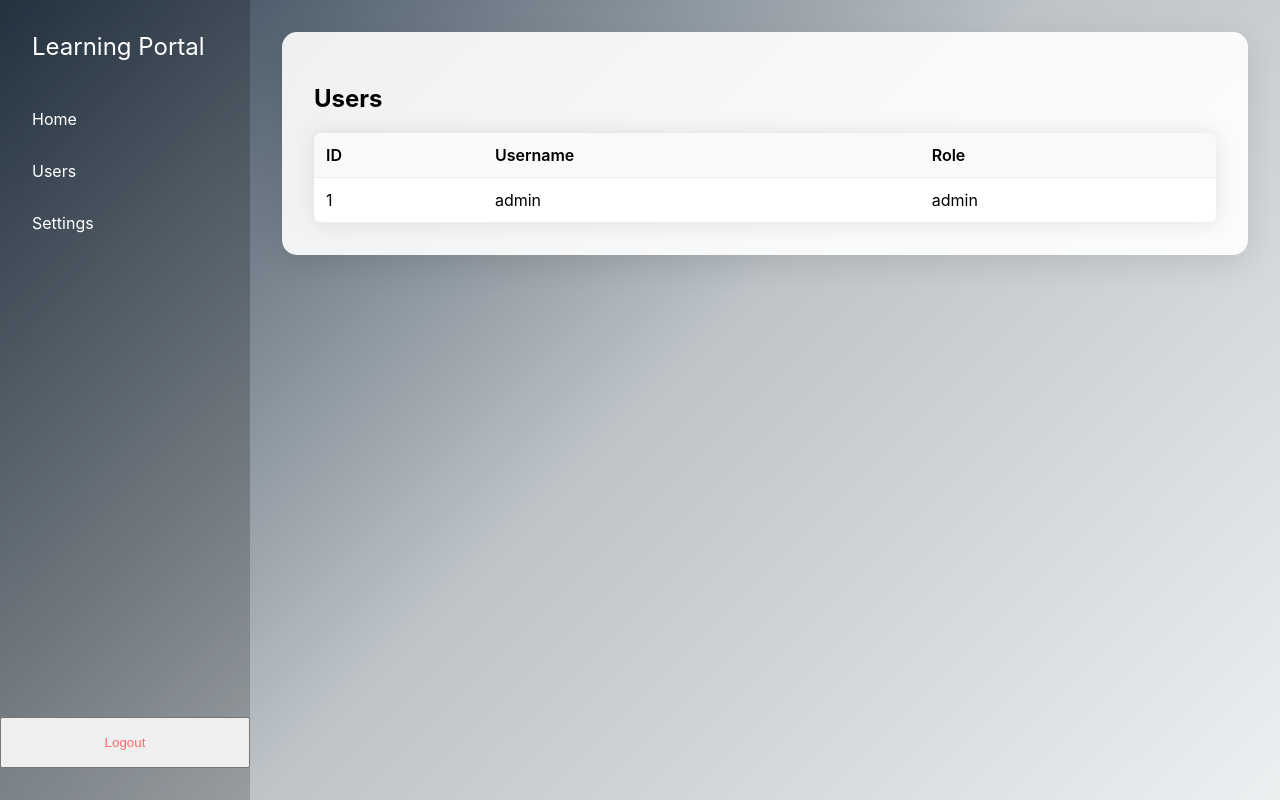
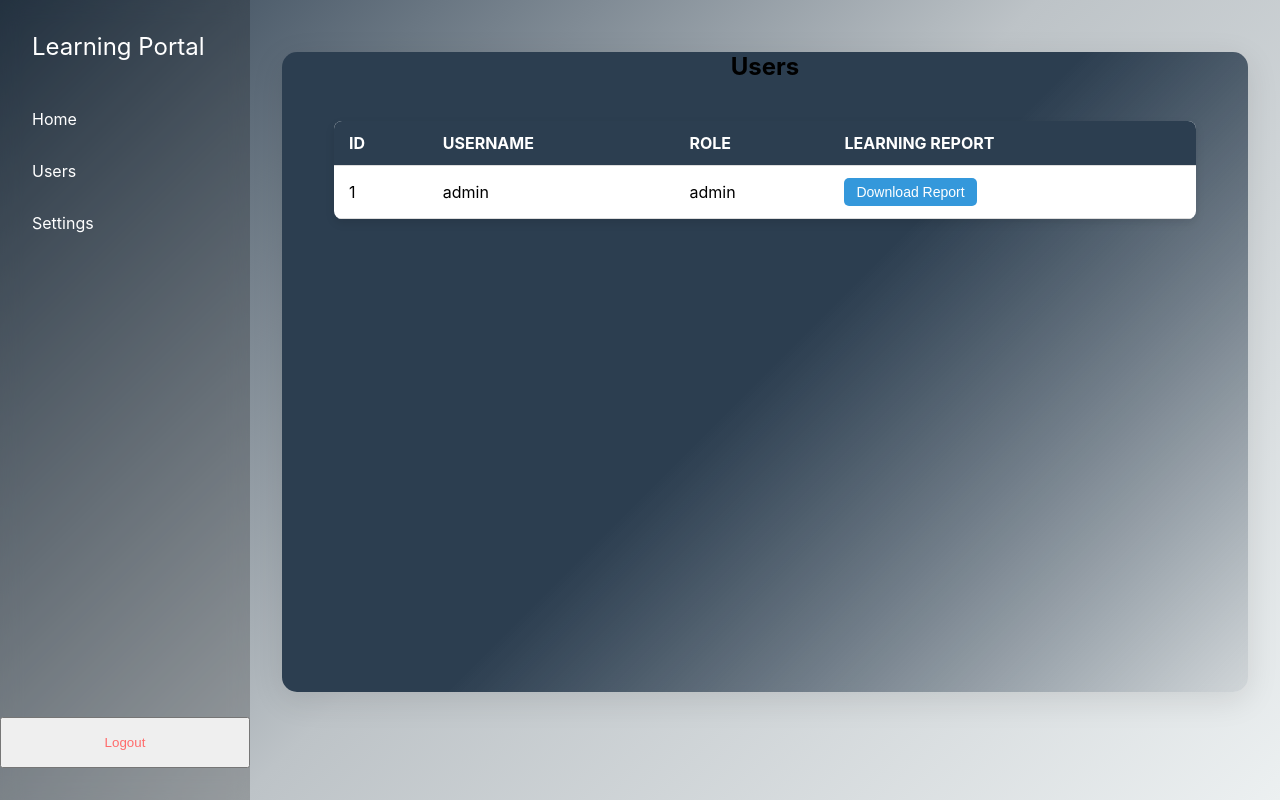
Before and after one commit to Invecto-technologies-pvt-ltd/Learning-Portal, a React (Vite) app: page /dashboard/users in a window 1280 px wide. Built offline with nearby package versions, Linux system fonts and the light colour scheme; sample sign-in values are in the browser's storage.

Commit message:
Report Downloading Feature with some minor UI_Changes

```diff
--- a/package.json
+++ b/package.json
@@ -21,6 +21,7 @@
     "vite": "^5.0.0"
   },
   "dependencies": {
-    "react-router-dom": "^7.1.5"
+    "react-router-dom": "^7.1.5",
+    "xlsx": "^0.18.5"
   }
 }
--- /dev/null
+++ b/src/components/Dashboard.css
@@ -0,0 +1,46 @@
+.content {
+    display: flex;
+    flex-direction: column;
+    align-items: center;
+    justify-content: center;
+    min-height: 80vh; /* Full height to center vertically */
+    text-align: center;
+    /* background: linear-gradient(135deg, rgba(44, 62, 80, 0), rgba(189, 195, 199, 0.5), rgba(236, 240, 241, 1)); */
+    background: linear-gradient(135deg, rgba(44, 62, 80, 1) 50%, rgba(189, 195, 199, 0.5) 100%);
+
+  }
+
+  .portal-grid {
+    display: grid;
+    grid-template-columns: repeat(4, minmax(200px, 1fr));
+    gap: 20px;
+    justify-content: center;
+    align-items: center;
+    margin-top: 20px;
+  }
+
+  .portal-card {
+    background-color: var(--card-color, #ddd);
+    padding: 20px;
+    border-radius: 10px;
+    text-align: center;
+    transition: transform 0.3s ease-in-out;
+  }
+
+  .portal-card:hover {
+    transform: scale(1.05);
+  }
+
+  .portal-button {
+    margin-top: 10px;
+    padding: 10px 15px;
+    border: none;
+    background-color: #333;
+    color: white;
+    border-radius: 5px;
+    cursor: pointer;
+  }
+
+  .portal-button:hover {
+    background-color: #555;
+  }
--- /dev/null
+++ b/src/components/LearningTimeContext.jsx
@@ -0,0 +1,30 @@
+import { createContext, useContext, useEffect, useState } from "react";
+
+const LearningTimeContext = createContext();
+
+export function LearningTimeProvider({ children }) {
+  const [learningTimes, setLearningTimes] = useState(() => {
+    return JSON.parse(localStorage.getItem("learningTimes")) || {};
+  });
+
+  useEffect(() => {
+    localStorage.setItem("learningTimes", JSON.stringify(learningTimes));
+  }, [learningTimes]);
+
+  const updateLearningTime = (oemId) => {
+    setLearningTimes((prev) => ({
+      ...prev,
+      [oemId]: (prev[oemId] || 0) + 1,
+    }));
+  };
+
+  return (
+    <LearningTimeContext.Provider value={{ learningTimes, updateLearningTime }}>
+      {children}
+    </LearningTimeContext.Provider>
+  );
+}
+
+export function useLearningTime() {
+  return useContext(LearningTimeContext);
+}
--- a/src/components/Login.jsx
+++ b/src/components/Login.jsx
@@ -17,6 +17,8 @@ export default function Login() {
     if (username === validUsername && password === validPassword) {
       localStorage.setItem('isAuthenticated', 'true');
       localStorage.setItem('currentUser', username);
+      localStorage.setItem("learningTimes", JSON.stringify({})); // Reset learning data
+      localStorage.setItem("isAuthenticated", "true");
 
       // Trigger a manual storage update event
       window.dispatchEvent(new Event("storage"));
@@ -25,6 +27,7 @@ export default function Login() {
     } else {
       setError('Invalid username or password');
     }
+
   };
 
   return (
--- a/src/components/ProtectedLayout.jsx
+++ b/src/components/ProtectedLayout.jsx
@@ -7,11 +7,14 @@ export default function ProtectedLayout() {
   const navigate = useNavigate();
 
   const handleLogout = () => {
-    localStorage.removeItem('isAuthenticated');
-    localStorage.removeItem('currentUser');
-    window.dispatchEvent(new Event("storage"));
+    localStorage.removeItem("learningTimes"); // Remove learning time data
+    localStorage.removeItem("isAuthenticated");
+    localStorage.removeItem("currentUser");
+    window.dispatchEvent(new Event("storage")); // Notify components
     navigate('/login');
+    window.location.reload(); // Force refresh to reset state
   };
+
 
   return (
     <div className="app-container">
--- /dev/null
+++ b/src/components/Users.css
@@ -0,0 +1,67 @@
+/* Override global content styles only for Users page */
+.users-page * {
+  box-sizing: border-box;
+}
+
+.users-container {
+    width: 100%;
+    margin: 0; /* Remove margin */
+    padding: 20px; /* Add slight padding */
+    position: relative;
+  }
+
+  /* Reset global content class for Users page */
+  .users-page .content {
+    position: static !important;
+    display: block !important;
+    align-items: flex-start !important;
+    justify-content: flex-start !important;
+    height: auto !important;
+    padding-top: 0 !important;
+    margin-top: 0 !important;
+  }
+
+  /* Table Styling */
+  .users-table {
+    width: 100%;
+    border-collapse: collapse;
+    background-color: white;
+    box-shadow: 0px 4px 10px rgba(0, 0, 0, 0.1);
+    border-radius: 8px;
+    overflow: hidden;
+  }
+
+  .users-table th, .users-table td {
+    padding: 12px 15px;
+    text-align: left;
+    border-bottom: 1px solid #ddd;
+  }
+
+  .users-table th {
+    background-color: #2c3e50;
+    color: white;
+    text-transform: uppercase;
+    font-weight: bold;
+  }
+
+  .users-table tbody tr:hover {
+    background-color: #f5f5f5;
+  }
+
+  .users-table tbody tr:nth-child(even) {
+    background-color: #f9f9f9;
+  }
+
+  .download-btn {
+    padding: 6px 12px;
+    background-color: #3498db;
+    color: white;
+    border: none;
+    border-radius: 5px;
+    cursor: pointer;
+    font-size: 14px;
+  }
+
+  .download-btn:hover {
+    background-color: #2980b9;
+  }
--- a/src/components/Users.jsx
+++ b/src/components/Users.jsx
@@ -1,8 +1,62 @@
+import { useState, useEffect } from "react";
+import * as XLSX from "xlsx";
+import "./Users.css";
 
 export default function Users() {
-  const users = JSON.parse(import.meta.env.VITE_USERS || '[]');
+  const users = JSON.parse(import.meta.env.VITE_USERS || "[]");
+  const [learningData, setLearningData] = useState({});
+
+  useEffect(() => {
+    const storedData = JSON.parse(localStorage.getItem("learningTimes")) || {};
+    setLearningData(storedData);
+  }, []);
+
+  const formatTime = (seconds) => {
+    if (!seconds || isNaN(seconds)) return "0h 0m 0s";
+    const hours = Math.floor(seconds / 3600);
+    const minutes = Math.floor((seconds % 3600) / 60);
+    const remainingSeconds = seconds % 60;
+    return `${hours}h ${minutes}m ${remainingSeconds}s`;
+  };
+
+  const downloadReport = (user) => {
+    const userLearning = learningData || {};
+
+    if (Object.keys(userLearning).length === 0) {
+      alert("No learning data available for this user.");
+      return;
+    }
+
+    // Prepare Excel data
+    const data = [
+      [`Username: ${user.username}`, ""], // First row with username
+      ["", ""], // Blank row for spacing
+      ["OEM", "Time Spent"], // Table header
+      ...Object.entries(userLearning).map(([oem, time]) => [
+        oem,
+        formatTime(time),
+      ]),
+    ];
+
+    const ws = XLSX.utils.aoa_to_sheet(data); // Convert array of arrays to sheet
+    const wb = XLSX.utils.book_new();
+    XLSX.utils.book_append_sheet(wb, ws, "Learning Report");
+
+    // Apply column widths for better visibility
+    ws["!cols"] = [{ wch: 25 }, { wch: 20 }];
+
+    // Merge first row for username
+    ws["!merges"] = [{ s: { r: 0, c: 0 }, e: { r: 0, c: 1 } }];
+
+    // Ensure username row is not skipped
+    ws["A1"].v = `Username: ${user.username}`; // Set value explicitly
+    ws["A1"].s = { font: { bold: true, sz: 14 } }; // Apply styling (optional)
+
+    XLSX.writeFile(wb, `Learning_Report_${user.username}.xlsx`);
+  };
 
   return (
+    <div className="users-page">
       <div className="content">
         <h2>Users</h2>
         <div className="users-container">
@@ -12,19 +66,26 @@ export default function Users() {
                 <th>ID</th>
                 <th>Username</th>
                 <th>Role</th>
+                <th>Learning Report</th>
               </tr>
             </thead>
             <tbody>
-            {users.map(user => (
+              {users.map((user) => (
                 <tr key={user.id}>
                   <td>{user.id}</td>
                   <td>{user.username}</td>
                   <td>{user.role}</td>
+                  <td>
+                    <button onClick={() => downloadReport(user)} className="download-btn">
+                      Download Report
+                    </button>
+                  </td>
                 </tr>
               ))}
             </tbody>
           </table>
         </div>
       </div>
+    </div>
   );
 }
--- a/src/index.jsx
+++ b/src/index.jsx
@@ -1,9 +1,12 @@
-import React from 'react'
-import ReactDOM from 'react-dom/client'
-import App from './App'
+import React from "react";
+import ReactDOM from "react-dom/client";
+import App from "./App";
+import { LearningTimeProvider } from "./components/LearningTimeContext"; // Import the provider
 
-ReactDOM.createRoot(document.getElementById('root')).render(
-	<React.StrictMode>
-		<App />
-	</React.StrictMode>
-)
+ReactDOM.createRoot(document.getElementById("root")).render(
+  <React.StrictMode>
+    <LearningTimeProvider> {/* Wrap the App with the provider */}
+      <App />
+    </LearningTimeProvider>
+  </React.StrictMode>
+);
```
Also changed, not shown: src/components/Dashboard.jsx (+22 -35 lines), generated-icon.png (deleted), 1 other file (tests, documents, lock files or other folders). Lines whose indentation alone changed are shown as unchanged.
